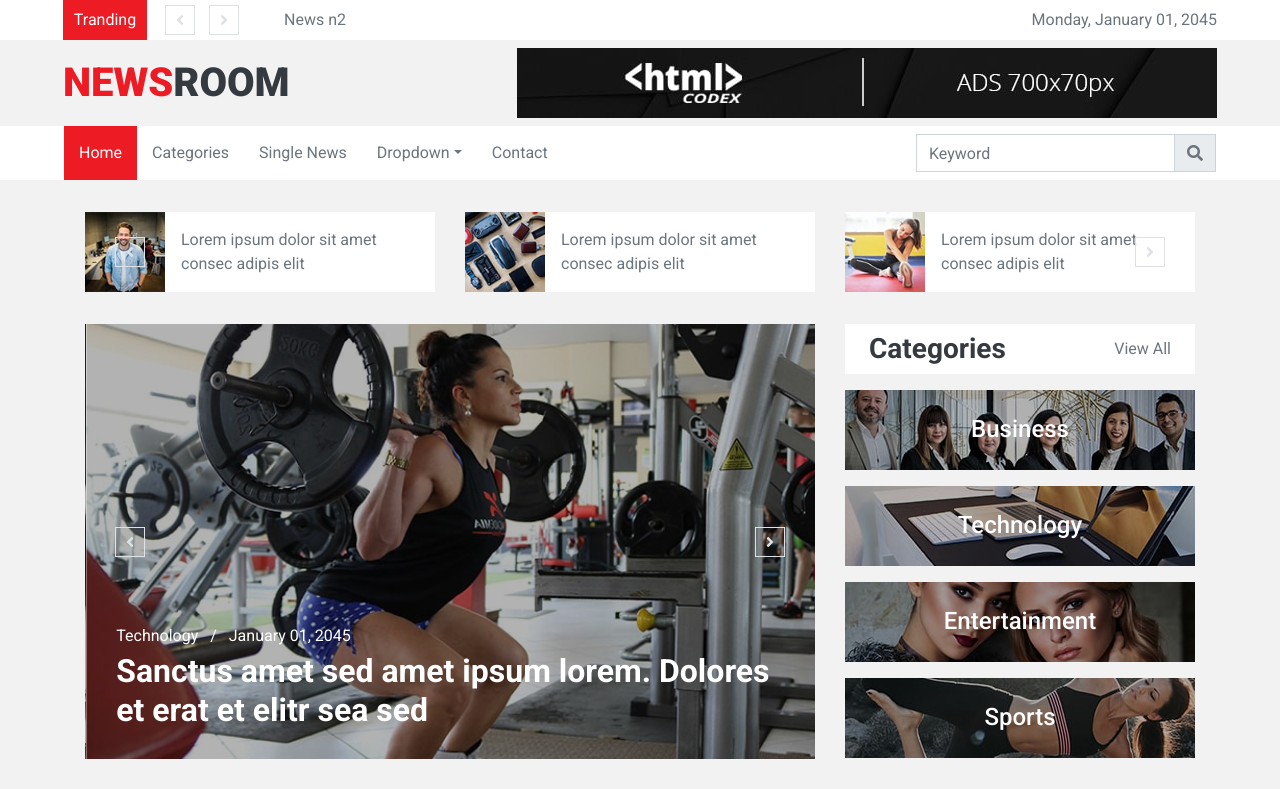
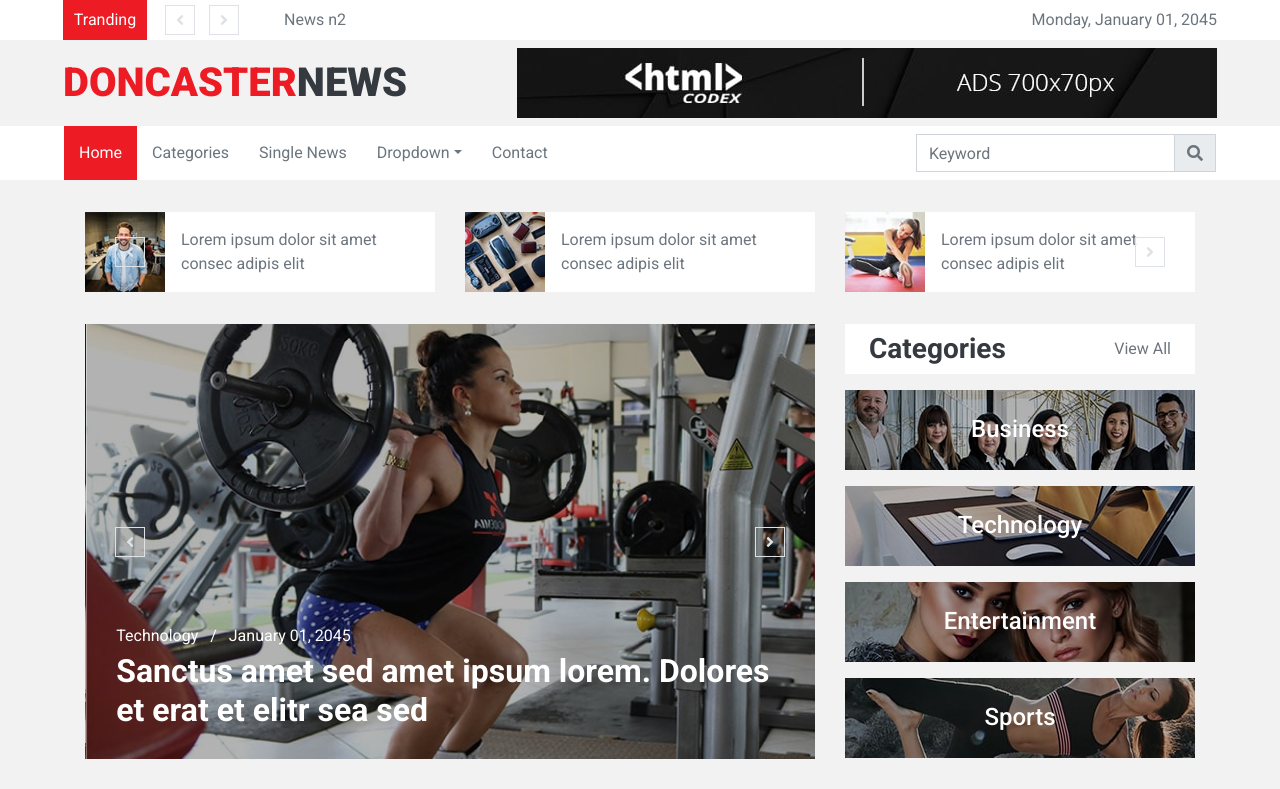
Before and after one commit to Donnieam7/Donnews.github.io, a plain HTML site: page index.html in a window 1280 px wide. Shown: the top 789 px of the page. Drawn offline with nearby package versions, Linux system fonts and the light colour scheme.

Commit message:
Update index.html

```diff
--- a/index.html
+++ b/index.html
@@ -45,7 +45,7 @@
         <div class="row align-items-center py-2 px-lg-5">
             <div class="col-lg-4">
                 <a href="" class="navbar-brand d-none d-lg-block">
-                    <h1 class="m-0 display-5 text-uppercase"><span class="text-primary">News</span>Room</h1>
+                    <h1 class="m-0 display-5 text-uppercase"><span class="text-primary">Doncaster</span>News</h1>
                 </a>
             </div>
             <div class="col-lg-8 text-center text-lg-right">
```
